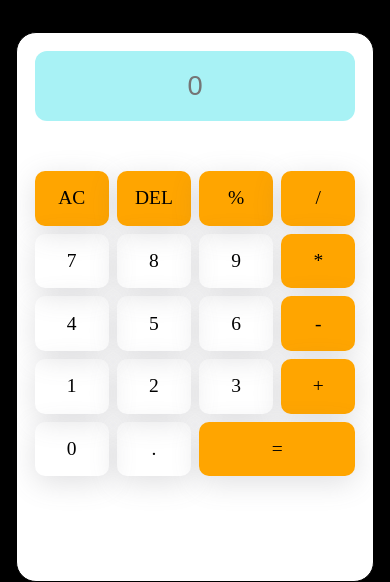
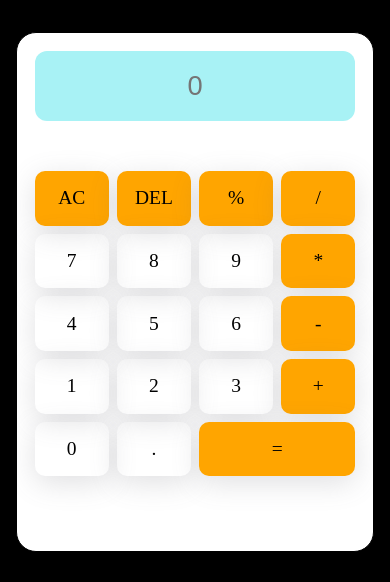
Before and after one commit to parthchaurasia8600-stack/MPROJECT, a plain HTML site: page index.html in a window 390 px wide. Shown: the part 622-1204 px from the top of the page. After the commit the page ends 1174 px from the top, so only its background shows below. Drawn offline with Linux system fonts and the light colour scheme.

Commit message:
Update style.css

```diff
--- a/style.css
+++ b/style.css
@@ -152,6 +152,10 @@ input{
     grid-column-end: 5;
 }
 
+footer{
+    padding-bottom: 50px;
+}
+
 @media (max-width: 600px) {
 
     body {
@@ -162,13 +166,12 @@ input{
 
     .container {
         width: min(92%, 400px);
-        height: 400px auto;
+        height: 520px ;
 
         padding: 18px;
         margin: 20px auto;
 
         border-radius: 20px;
-        padding-bottom: 10px;
     }
 
     .btn-container {
```
